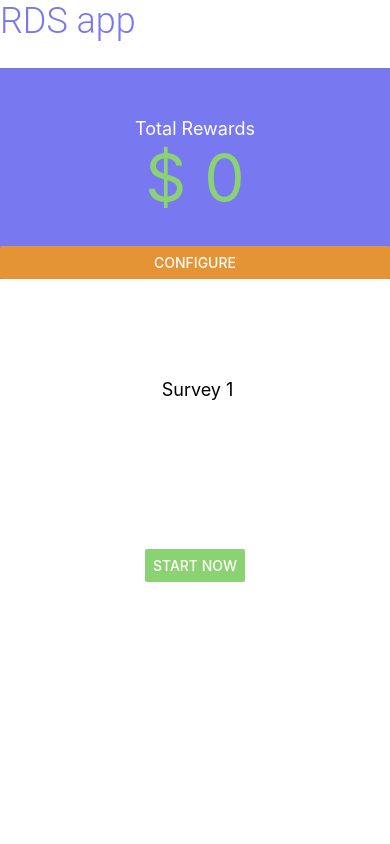
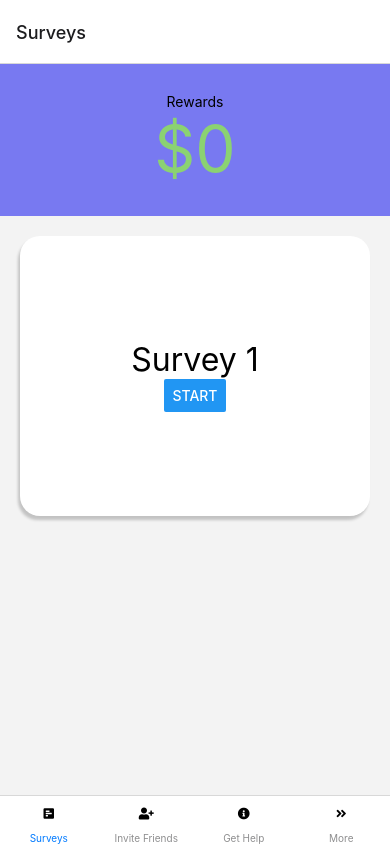
Before and after one commit to VirenderRana/O-RDS, a React Native app: screen /Surveys in a window 390 px wide. Built offline with nearby package versions, Linux system fonts and the light colour scheme.

Commit message:
added bottom tab navigation

```diff
--- a/App.js
+++ b/App.js
@@ -1,23 +1,15 @@
 import { StatusBar } from 'expo-status-bar';
 import { StyleSheet, Text, View } from 'react-native';
-import Home from "./home"
-import navbar from "./navbar"
+import Home from './src/screens/home';
+import { Root } from './src/navigation/root';
+
+import { NavigationContainer } from '@react-navigation/native';
+import { createBottomTabNavigator } from '@react-navigation/bottom-tabs';
 
 export default function App() {
-  //return (
-    //<View style={styles.container}>
-    //  <Text>Hello World!</Text>
-    //  <StatusBar style="auto" />
-    //</View>
-  //);
-  return <Home />;
+  return (
+      <NavigationContainer>
+        <Root />
+      </NavigationContainer>
+  );
 }
-
-const styles = StyleSheet.create({
-  container: {
-    flex: 1,
-    backgroundColor: '#f99',
-    alignItems: 'center',
-    justifyContent: 'center',
-  },
-});
--- a/home.js
+++ /dev/null
@@ -1,139 +0,0 @@
-import React, { useState } from 'react';
-import { StyleSheet, Text, View, Button } from 'react-native';
-import ReactNativeStyleAttributes from 'react-native/Libraries/Components/View/ReactNativeStyleAttributes';
-import navbar from "./navbar"
-
-
-// Survey box component
-const SurveyOverlay = () => {
-
-    // State for which survey is listed
-    const [surveyNum, setSurveyNum] = useState(1);
-
-    return (
-        <View style = {styles.SurveyContainer} >
-            <Text style={styles.SurveyText}>  Survey {surveyNum} </Text>
-            <Button style={styles.button} title="Start Now" color= "#8BD272" />
-        </View>
-    )
-}
-
-export default function Home() {
-    const [reward, setReward] = useState(0);
-
-    return (
-
-    <View
-        style={{
-            backgroundColor: "#fff",
-            flex: 1,
-        }}
-    >
-
-    <View
-        style={{
-            backgroundColor: "#fff",
-            width: "100%",
-            height: "8%",
-
-
-        }}
-    >
-
-        <Text style = {styles.titleText}>RDS app</Text>
-    </View>
-
-    <View
-        style={{
-            backgroundColor: "#7879F1",
-            justifyContent: "center",
-            width: "100%",
-            height: "25%",
-
-        }}
-        >
-        <Text style={styles.text}>Total Rewards</Text>
-        <Text style={styles.rewardText}> $ {reward} </Text>
-        <Button style={styles.button} title="Configure" color= "#E59435" onPress={() => setReward(reward + 1)} />
-    </View>
-
-      <SurveyOverlay />
-    </View>
-
-
-
-    );
-
-  }
-
-
-  function nav() {
-    <navbar />
-  }
-
-  const styles = StyleSheet.create({
-    text: {
-        textAlign: 'center',
-        color: "white",
-        top: 50,
-        fontSize: 18,
-    },
-
-    titleText: {
-        position: 'absolute',
-        width: 140,
-        height: 42,
-        fontSize: 36,
-        color: "#7879F1",
-        fontFamily: "Roboto",
-        fontWeight:  '300',
-        // lineHeight: 42,
-    },
-
-    rewardText: {
-        flex: 1,
-        flexDirection: "column",
-        textAlign: 'center',
-        color: "#8BD272",
-        top: 50,
-        fontSize: 64,
-
-    },
-
-    button: {
-        flex: 1,
-        position: "absolute",
-        borderRadius: 20,
-        flexDirection: "column",
-        fontSize: 18,
-    },
-
-    SurveyContainer: {
-
-        alignItems: "center",
-        justifyContent: 'center',
-
-        top: 50,
-        //shadowRadius: 3,
-        //shadowColor: "black",
-        //shadowOpacity: 10,
-        //shadowOffset: {
-        //    height: 4,
-        //    width: 0,
-        //},
-
-        elevation: 8,
-        shadowColor: 'black',
-        height: "30%",
-        marginLeft: 10,
-        marginRight: 10,
-
-    },
-    SurveyText: {
-        flex: 1,
-        textAlign: 'center',
-        color: "black",
-        top: 50,
-        fontSize: 18,
-    },
-  });
--- a/navbar.js
+++ /dev/null
@@ -1,13 +0,0 @@
-import React from 'react';
-import { StyleSheet, Text, View } from 'react-native';
-
-export const Navbar = () => {
-    return (
-        <View>
-            <Text>Navbar Here</Text>
-            </View>
-    );
-}
-
-
-  export default Navbar;
--- a/package.json
+++ b/package.json
@@ -10,11 +10,17 @@
     "eject": "expo eject"
   },
   "dependencies": {
+    "@react-native-community/masked-view": "^0.1.11",
+    "@react-navigation/bottom-tabs": "^6.2.0",
+    "@react-navigation/native": "^6.0.8",
     "expo": "~44.0.0",
     "expo-status-bar": "~1.2.0",
+    "native-base": "^3.3.7",
     "react": "17.0.1",
     "react-dom": "17.0.1",
     "react-native": "0.64.3",
+    "react-native-safe-area-context": "^4.2.1",
+    "react-native-vector-icons": "^9.1.0",
     "react-native-web": "0.17.1"
   },
   "devDependencies": {
--- /dev/null
+++ b/src/navigation/root.js
@@ -0,0 +1,57 @@
+import React from 'react';
+import { NavigationContainer } from '@react-navigation/native';
+import { createBottomTabNavigator } from '@react-navigation/bottom-tabs';
+import Home from '../screens/home';
+import Help from '../screens/help';
+import Invite from '../screens/invite';
+import More from '../screens/more';
+import FontAwesome5 from 'react-native-vector-icons/FontAwesome5'
+
+const Tab = createBottomTabNavigator();
+
+export const Root = () => {
+  return (
+    <Tab.Navigator
+        screenOptions={({route})=>({
+            tabBarIcon: ({focused, size, color}) => {
+                let iconName;
+                if(route.name==='Surveys') {
+                    iconName = "poll-h";
+                }
+                else if (route.name === 'Invite Friends') {
+                    iconName = "user-plus";
+                }
+                else if (route.name === 'Get Help') {
+                    iconName = "info-circle";
+                }
+                else if (route.name === 'More') {
+                    iconName = "angle-double-right";
+                }
+                return (
+                    <FontAwesome5
+                        name={iconName}
+                    />
+                )
+            }
+        })
+        }
+        >
+        <Tab.Screen
+            name="Surveys"
+            component={Home}
+        />
+        <Tab.Screen
+            name="Invite Friends"
+            component={Invite}
+        />
+        <Tab.Screen
+            name="Get Help"
+            component={Help}
+        />
+        <Tab.Screen
+            name="More"
+            component={More}
+        />
+    </Tab.Navigator>
+  )
+}
--- /dev/null
+++ b/src/screens/help.js
@@ -0,0 +1,10 @@
+import React from 'react';
+import { StyleSheet, Text, View, Button, Dimensions, ScrollView } from 'react-native';
+
+const Help = () => {
+  return (
+    <Text>Help</Text>
+  )
+}
+
+export default Help
--- /dev/null
+++ b/src/screens/home.js
@@ -0,0 +1,69 @@
+import React, { useState } from 'react';
+import { StyleSheet, Text, View, Button, Dimensions, ScrollView } from 'react-native';
+
+const windowHeight = Dimensions.get('window').height;
+
+
+const Home = () => {
+    const [reward, setReward] = useState(0);
+
+    return (
+        <View style={styles.background}>
+            <View style={styles.rewardBox}>
+                <Text>Rewards</Text>
+                <Text style={styles.reward}>${reward}</Text>
+            </View>
+
+            <ScrollView
+        showsVerticalScrollIndicator={false}>
+                <View>
+                    <View style={styles.surveyCard}>
+                    <Text style={{fontSize: 32}}>Survey 1</Text>
+                    <Button title="Start" style={styles.startButton} />
+                    </View>
+                </View>
+            </ScrollView>
+
+        </View>
+    );
+
+  }
+
+  const styles = StyleSheet.create({
+      background: {
+          height: windowHeight,
+          backgroundColor: '#F3F3F3',
+          alignItems: 'center'
+      },
+      reward: {
+          fontSize: 64,
+          color: '#8BD272'
+      },
+      rewardBox: {
+          width: '100%',
+          height: 152,
+          backgroundColor: "#7879F1",
+          justifyContent: 'center',
+          alignItems: 'center'
+      },
+      startButton: {
+          backgroundColor: '#8BD272',
+          color: 'red'
+      },
+      surveyCard: {
+          height: 280,
+          width: 350,
+          margin: 20,
+          backgroundColor: '#FFFFFF',
+          justifyContent: 'center',
+          alignItems: 'center',
+          borderRadius: 20,
+          shadowColor: '#000000',
+          shadowOffset: {width: -2, height: 4},
+          shadowOpacity: 0.2,
+          shadowRadius: 3,
+          elevation: 5
+      }
+  });
+
+  export default Home
--- /dev/null
+++ b/src/screens/invite.js
@@ -0,0 +1,10 @@
+import React from 'react';
+import { StyleSheet, Text, View, Button, Dimensions, ScrollView } from 'react-native';
+
+const Invite = () => {
+  return (
+    <Text>Invite</Text>
+  )
+}
+
+export default Invite
--- /dev/null
+++ b/src/screens/more.js
@@ -0,0 +1,10 @@
+import React from 'react';
+import { StyleSheet, Text, View, Button, Dimensions, ScrollView } from 'react-native';
+
+const More = () => {
+  return (
+    <Text>More</Text>
+  )
+}
+
+export default More
```
Also changed, not shown: 2 other files (tests, documents, lock files or other folders).
